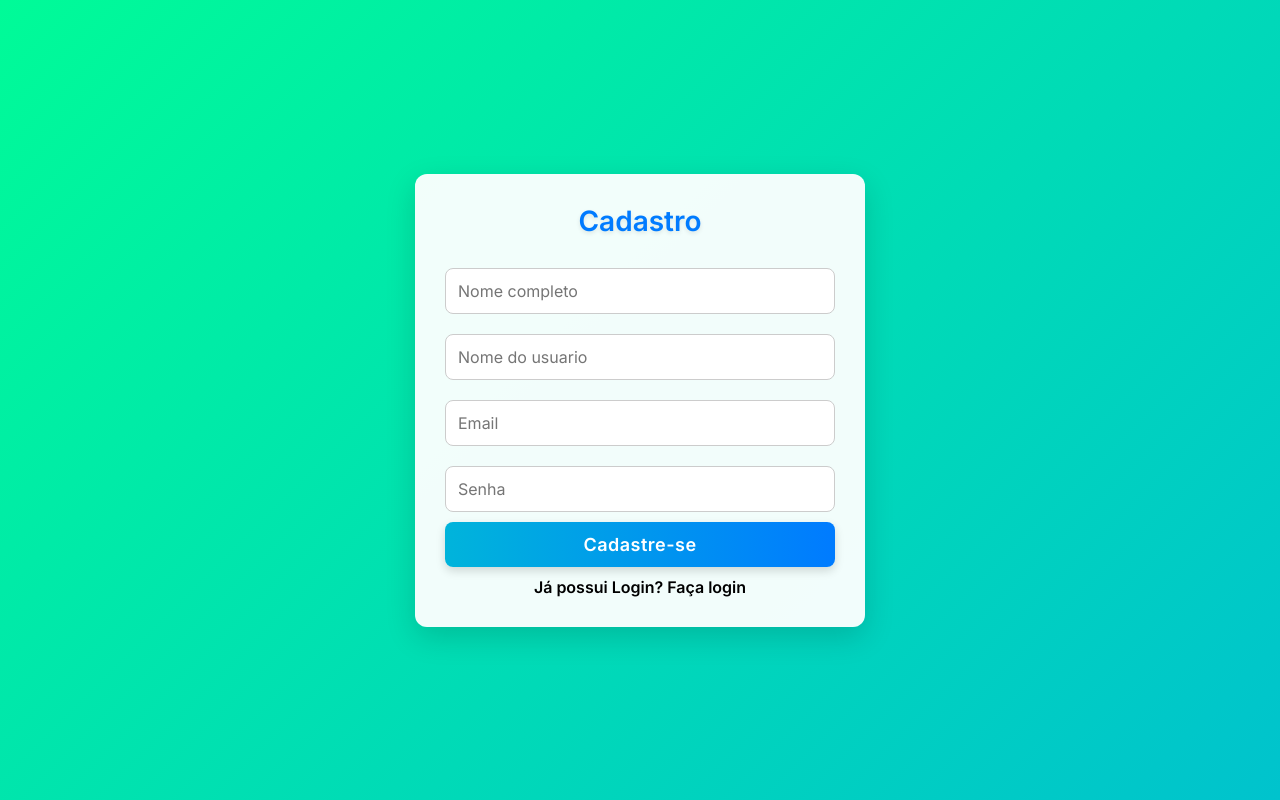
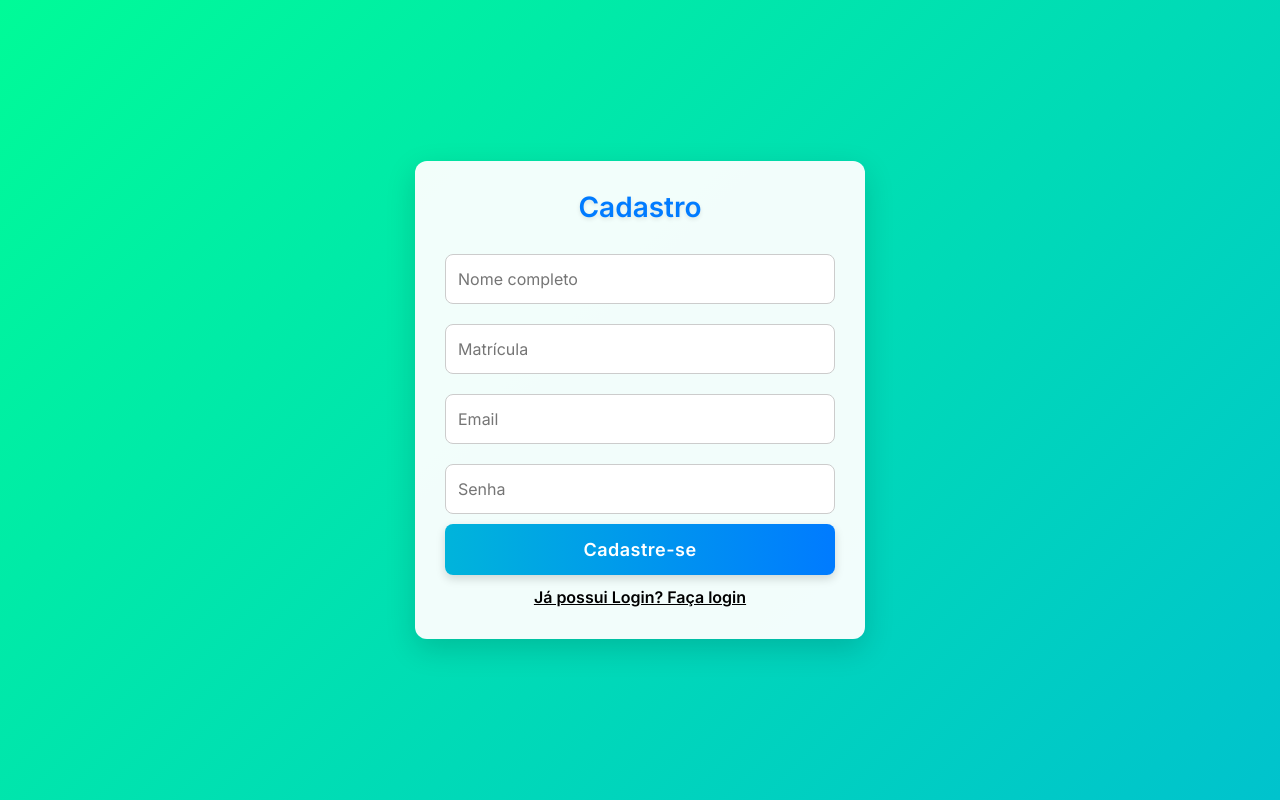
Before and after one commit to oficialarthurmagalhaes/CRUD-LTPIII-ART, a PHP site: page /cadastro.php in a window 1280 px wide. Run offline with PHP 8.4, Linux system fonts and the light colour scheme.

Commit message:
mudança, de nome_usuario  pra matricula

```diff
--- a/cadastro.php
+++ b/cadastro.php
@@ -7,7 +7,8 @@
     <meta charset="UTF-8">
     <meta http-equiv="X-UA-Compatible" content="IE=edge">
     <meta name="viewport" content="width=device-width, initial-scale=1.0">
-    <link rel="stylesheet" href="./style.css">
+    <link href="https://cdn.jsdelivr.net/npm/bootstrap@5.3.2/dist/css/bootstrap.min.css" rel="stylesheet">
+    <link rel="stylesheet" href="style.css">
     <link rel="preconnect" href="https://fonts.googleapis.com">
     <link rel="preconnect" href="https://fonts.gstatic.com" crossorigin>
     <link href="https://fonts.googleapis.com/css2?family=Inter:wght@400;600&display=swap" rel="stylesheet">
@@ -19,7 +20,7 @@
             <form action="./novousuario.php" method="post">
                 <h1>Cadastro</h1>
                 <input id="nome_completo" name="nome_completo" type="text" placeholder="Nome completo" required>
-                <input id="nome_usuario" name="nome_usuario" type="text" placeholder="Nome do usuario" required>
+                <input id="matricula" name="matricula" type="text" placeholder="Matrícula" required>
                 <input id="email" name="email" type="email" placeholder="Email" required>
                 <input id="senha" name="senha" type="password" placeholder="Senha" required>
                 <!--<input id="confirmarsenha" name="confirmarsenha" type="password" placeholder="Confirmar Senha" required>-->
```
